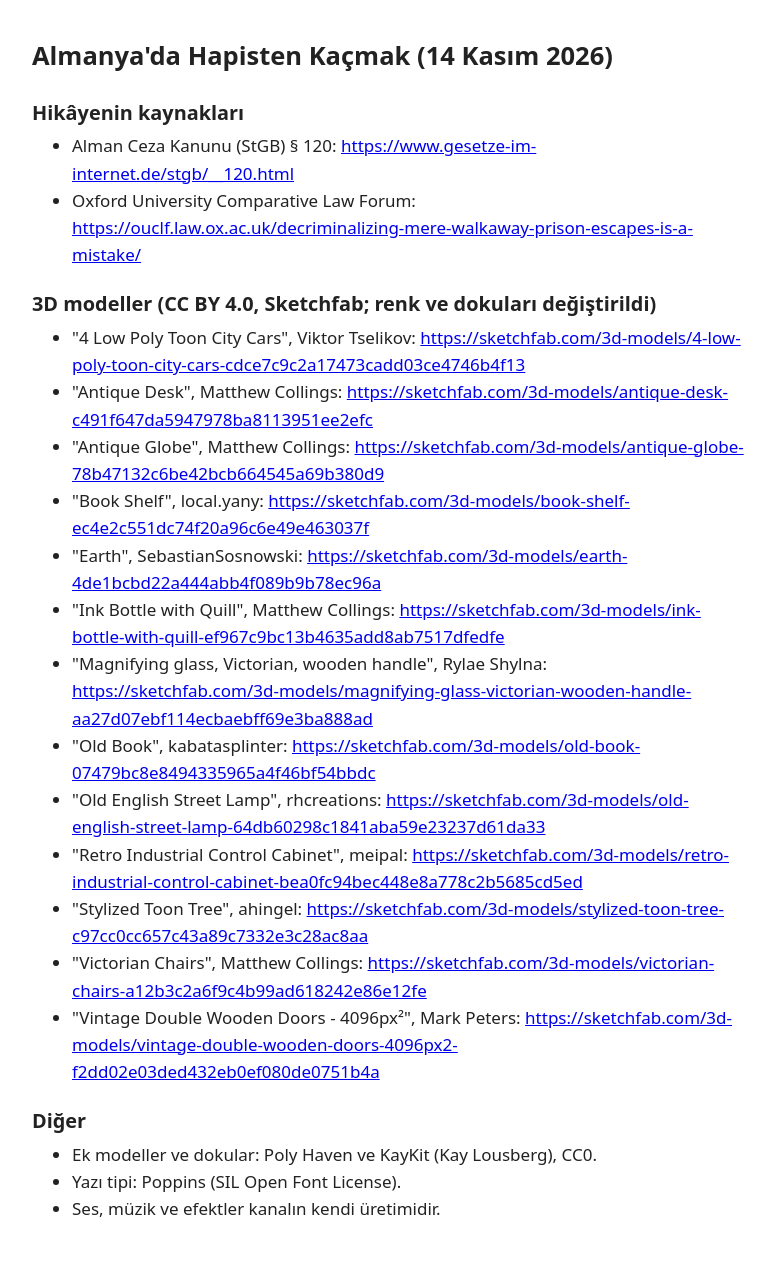
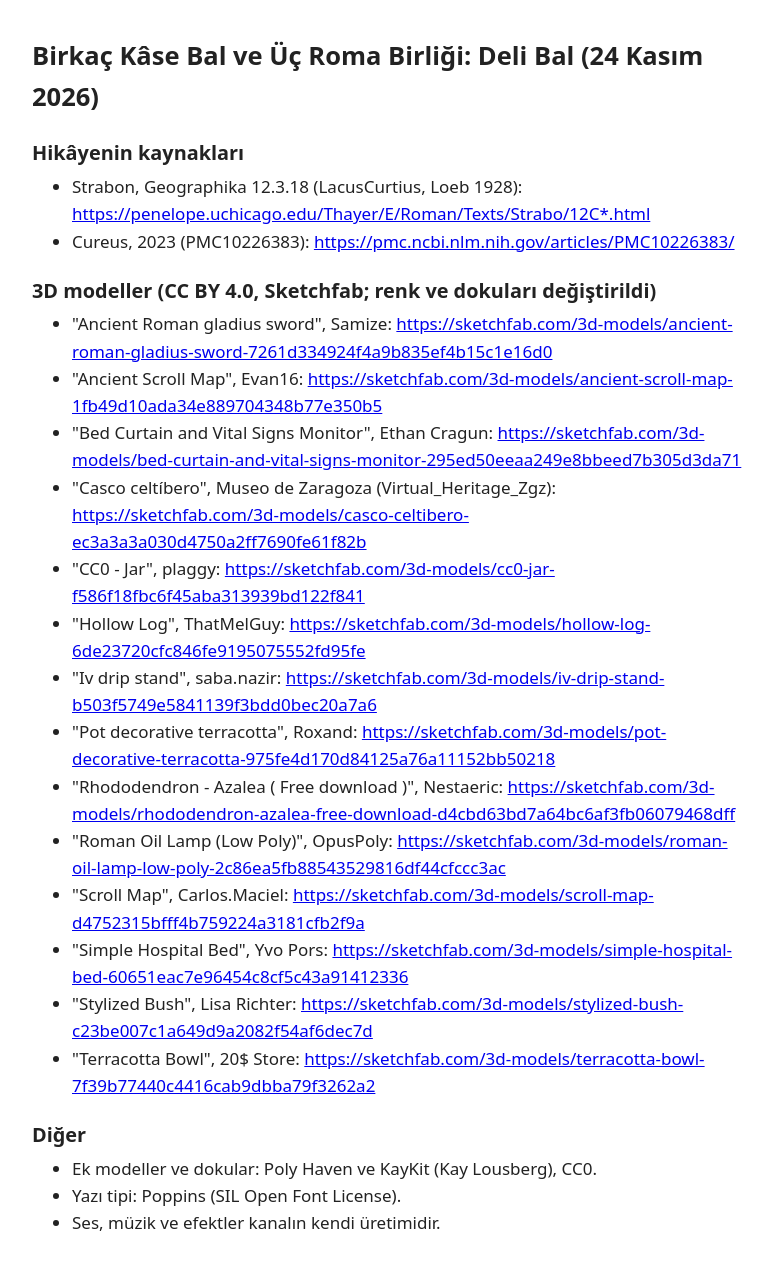
Before and after one commit to kkadir8/kkadir8.github.io, a plain HTML site: page krediler.html in a window 1280 px wide. Shown: the part 240-1511 px from the top of the page, without its empty margins (248-1020 px from the left). Drawn offline with Linux system fonts and the light colour scheme.

Commit message:
Krediler sayfasi

```diff
--- a/krediler.html
+++ b/krediler.html
@@ -10,6 +10,35 @@
 <h1>Neymiş? · Kaynaklar ve Krediler</h1>
 <p>Videolarımızda kullanılan 3D modellerin, kaynakların ve lisansların listesi. Her videonun bölümü ayrıdır; en yeni video en üsttedir.</p>
 <p>CC BY 4.0 lisansı: <a href="https://creativecommons.org/licenses/by/4.0/">https://creativecommons.org/licenses/by/4.0/</a></p>
+<h2>Birkaç Kâse Bal ve Üç Roma Birliği: Deli Bal (24 Kasım 2026)</h2>
+<h3>Hikâyenin kaynakları</h3>
+<ul>
+<li>Strabon, Geographika 12.3.18 (LacusCurtius, Loeb 1928): <a href="https://penelope.uchicago.edu/Thayer/E/Roman/Texts/Strabo/12C*.html">https://penelope.uchicago.edu/Thayer/E/Roman/Texts/Strabo/12C*.html</a></li>
+<li>Cureus, 2023 (PMC10226383): <a href="https://pmc.ncbi.nlm.nih.gov/articles/PMC10226383/">https://pmc.ncbi.nlm.nih.gov/articles/PMC10226383/</a></li>
+</ul>
+<h3>3D modeller (CC BY 4.0, Sketchfab; renk ve dokuları değiştirildi)</h3>
+<ul>
+<li>"Ancient Roman gladius sword", Samize: <a href="https://sketchfab.com/3d-models/ancient-roman-gladius-sword-7261d334924f4a9b835ef4b15c1e16d0">https://sketchfab.com/3d-models/ancient-roman-gladius-sword-7261d334924f4a9b835ef4b15c1e16d0</a></li>
+<li>"Ancient Scroll Map", Evan16: <a href="https://sketchfab.com/3d-models/ancient-scroll-map-1fb49d10ada34e889704348b77e350b5">https://sketchfab.com/3d-models/ancient-scroll-map-1fb49d10ada34e889704348b77e350b5</a></li>
+<li>"Bed Curtain and Vital Signs Monitor", Ethan Cragun: <a href="https://sketchfab.com/3d-models/bed-curtain-and-vital-signs-monitor-295ed50eeaa249e8bbeed7b305d3da71">https://sketchfab.com/3d-models/bed-curtain-and-vital-signs-monitor-295ed50eeaa249e8bbeed7b305d3da71</a></li>
+<li>"Casco celtíbero", Museo de Zaragoza (Virtual_Heritage_Zgz): <a href="https://sketchfab.com/3d-models/casco-celtibero-ec3a3a3a030d4750a2ff7690fe61f82b">https://sketchfab.com/3d-models/casco-celtibero-ec3a3a3a030d4750a2ff7690fe61f82b</a></li>
+<li>"CC0 - Jar", plaggy: <a href="https://sketchfab.com/3d-models/cc0-jar-f586f18fbc6f45aba313939bd122f841">https://sketchfab.com/3d-models/cc0-jar-f586f18fbc6f45aba313939bd122f841</a></li>
+<li>"Hollow Log", ThatMelGuy: <a href="https://sketchfab.com/3d-models/hollow-log-6de23720cfc846fe9195075552fd95fe">https://sketchfab.com/3d-models/hollow-log-6de23720cfc846fe9195075552fd95fe</a></li>
+<li>"Iv drip stand", saba.nazir: <a href="https://sketchfab.com/3d-models/iv-drip-stand-b503f5749e5841139f3bdd0bec20a7a6">https://sketchfab.com/3d-models/iv-drip-stand-b503f5749e5841139f3bdd0bec20a7a6</a></li>
+<li>"Pot decorative terracotta", Roxand: <a href="https://sketchfab.com/3d-models/pot-decorative-terracotta-975fe4d170d84125a76a11152bb50218">https://sketchfab.com/3d-models/pot-decorative-terracotta-975fe4d170d84125a76a11152bb50218</a></li>
+<li>"Rhododendron - Azalea ( Free download )", Nestaeric: <a href="https://sketchfab.com/3d-models/rhododendron-azalea-free-download-d4cbd63bd7a64bc6af3fb06079468dff">https://sketchfab.com/3d-models/rhododendron-azalea-free-download-d4cbd63bd7a64bc6af3fb06079468dff</a></li>
+<li>"Roman Oil Lamp (Low Poly)", OpusPoly: <a href="https://sketchfab.com/3d-models/roman-oil-lamp-low-poly-2c86ea5fb88543529816df44cfccc3ac">https://sketchfab.com/3d-models/roman-oil-lamp-low-poly-2c86ea5fb88543529816df44cfccc3ac</a></li>
+<li>"Scroll Map", Carlos.Maciel: <a href="https://sketchfab.com/3d-models/scroll-map-d4752315bfff4b759224a3181cfb2f9a">https://sketchfab.com/3d-models/scroll-map-d4752315bfff4b759224a3181cfb2f9a</a></li>
+<li>"Simple Hospital Bed", Yvo Pors: <a href="https://sketchfab.com/3d-models/simple-hospital-bed-60651eac7e96454c8cf5c43a91412336">https://sketchfab.com/3d-models/simple-hospital-bed-60651eac7e96454c8cf5c43a91412336</a></li>
+<li>"Stylized Bush", Lisa Richter: <a href="https://sketchfab.com/3d-models/stylized-bush-c23be007c1a649d9a2082f54af6dec7d">https://sketchfab.com/3d-models/stylized-bush-c23be007c1a649d9a2082f54af6dec7d</a></li>
+<li>"Terracotta Bowl", 20$ Store: <a href="https://sketchfab.com/3d-models/terracotta-bowl-7f39b77440c4416cab9dbba79f3262a2">https://sketchfab.com/3d-models/terracotta-bowl-7f39b77440c4416cab9dbba79f3262a2</a></li>
+</ul>
+<h3>Diğer</h3>
+<ul>
+<li>Ek modeller ve dokular: Poly Haven ve KayKit (Kay Lousberg), CC0.</li>
+<li>Yazı tipi: Poppins (SIL Open Font License).</li>
+<li>Ses, müzik ve efektler kanalın kendi üretimidir.</li>
+</ul>
 <h2>Almanya'da Hapisten Kaçmak (14 Kasım 2026)</h2>
 <h3>Hikâyenin kaynakları</h3>
 <ul>
```
